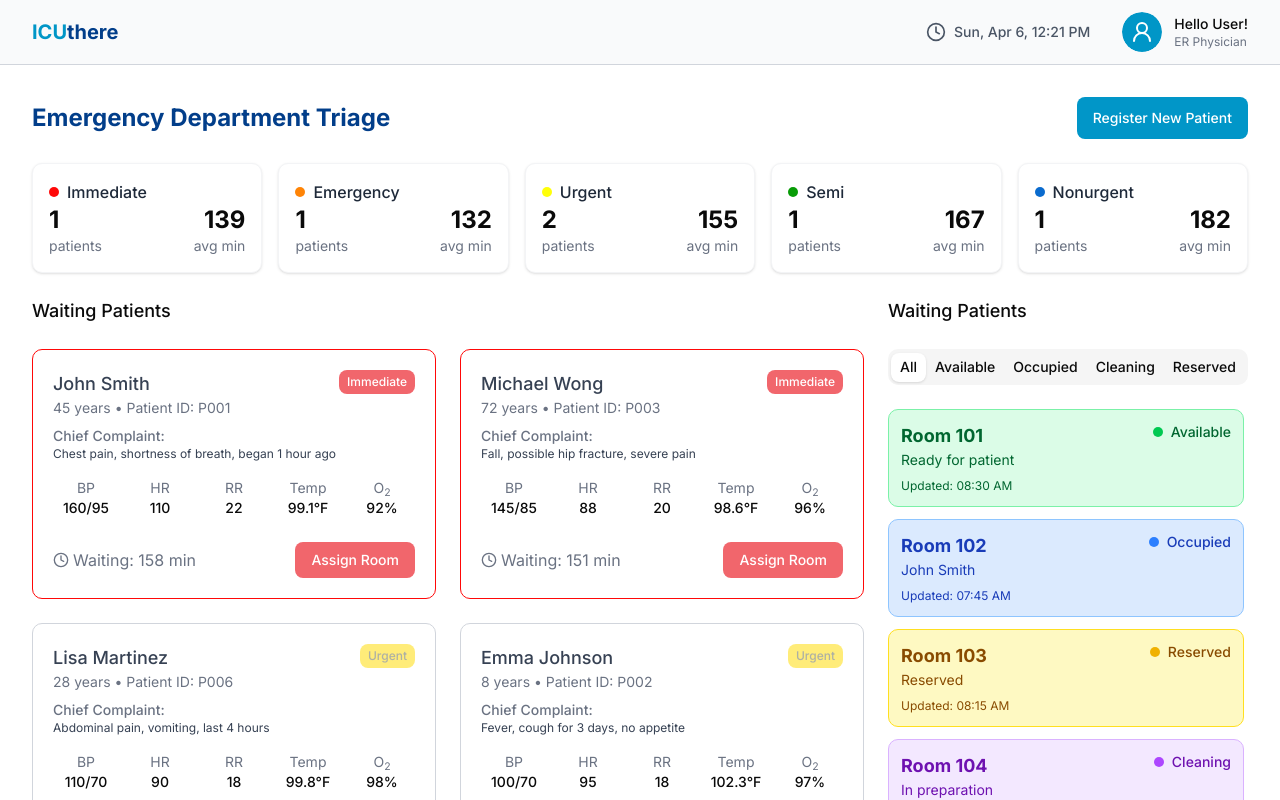
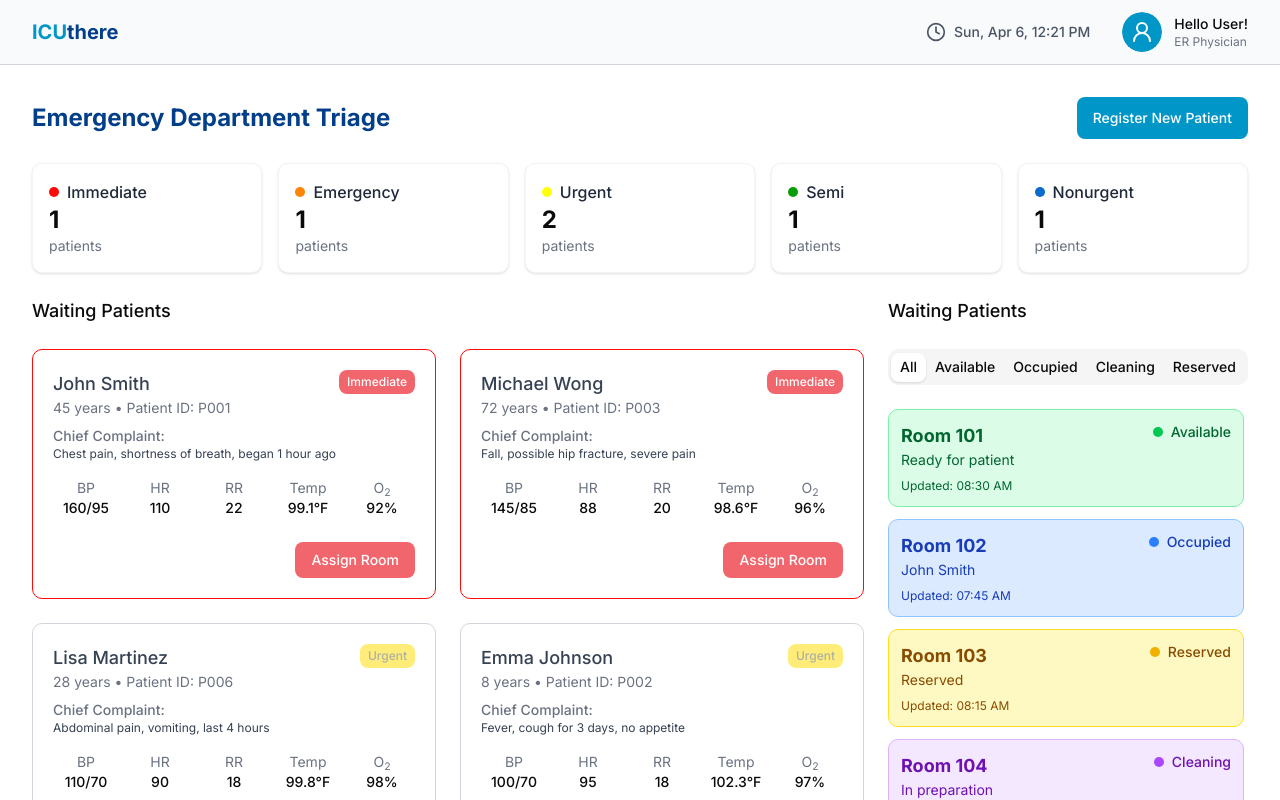
Before and after one commit to Jeffuz/icuthere, a Next.js app: page /dashboard in a window 1280 px wide. Shown: the top 800 px of the page. Built offline with nearby package versions, Linux system fonts and the light colour scheme.

Commit message:
remove time temp

```diff
--- a/src/components/dashboard/TriageStats.tsx
+++ b/src/components/dashboard/TriageStats.tsx
@@ -28,10 +28,10 @@ export function TriageCard({ data }: TriageCardProps) {
           <div className="text-sm text-gray-500">patients</div>
         </div>
 
-        <div className="text-right">
+        {/* <div className="text-right">
           <div className="text-2xl font-bold">{data.avgMinutes}</div>
           <div className="text-sm text-gray-500">avg min</div>
-        </div>
+        </div> */}
       </div>
     </div>
   );
--- a/src/components/dashboard/patient-card.tsx
+++ b/src/components/dashboard/patient-card.tsx
@@ -1,6 +1,6 @@
 "use client";
 
-import { Clock } from "lucide-react";
+// import { Clock } from "lucide-react";
 import type { Patient } from "@/types/patient";
 import {
   getTriageBadgeColor,
@@ -68,10 +68,10 @@ export function PatientCard({ patient }: PatientCardProps) {
       </div>
 
       <div className="flex justify-between items-center">
-        <div className="flex items-center text-gray-500">
+        {/* <div className="flex items-center text-gray-500">
           <Clock className="h-4 w-4 mr-1" />
           <span>Waiting: {patient.waitingTime} min</span>
-        </div>
+        </div> */}
         <div></div>
         <button
           className={`px-4 py-2 rounded-md text-sm font-medium transition-colors ${buttonColor}`}
```
